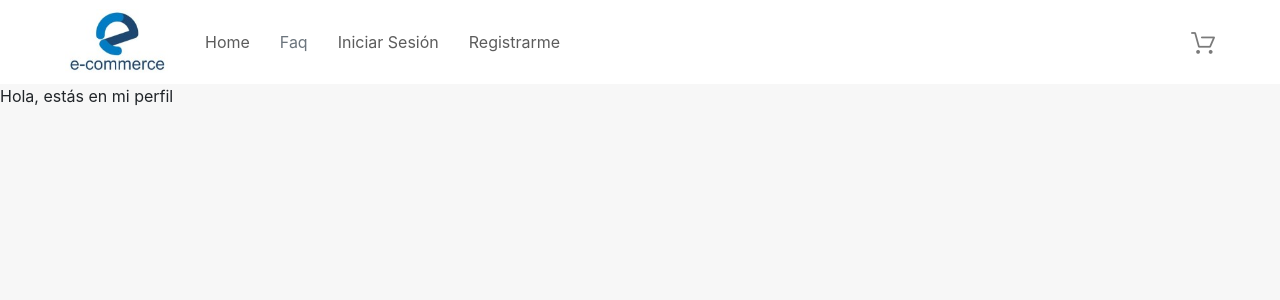
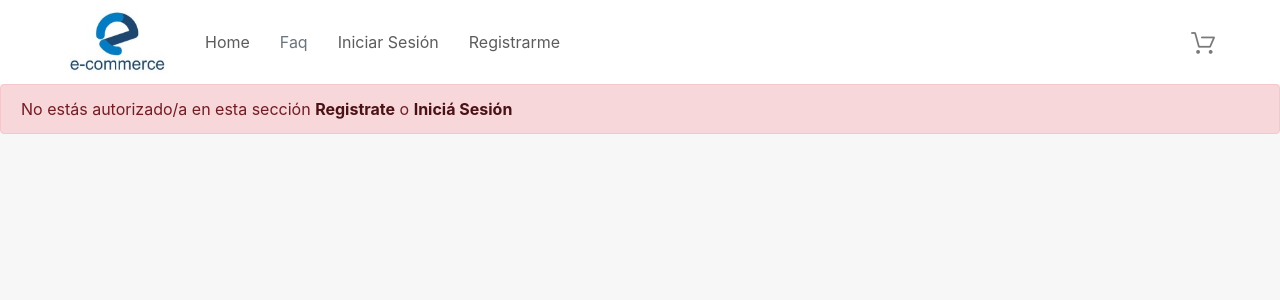
Before and after one commit to Nelhagui/Ecommerce-OOP, a PHP site: page /perfil.php in a window 1280 px wide. Shown: the top 300 px of the page. Run offline with PHP 8.4, Linux system fonts and the light colour scheme.

Commit message:
agregué condiciones para negar acceso según session

```diff
--- a/perfil.php
+++ b/perfil.php
@@ -4,6 +4,7 @@ include 'loader.php'; // ESTE ARCHIVO CONTIENE LOS INCLUEDES DE LAS CLASES
 
 include 'helpers.php'; // ACÁ HAY FUNCIONES COMO EL ODL()
 ?>
+
 <!DOCTYPE html>
 <html lang="en">
 <?php include 'head.php'?>
@@ -11,6 +12,14 @@ include 'helpers.php'; // ACÁ HAY FUNCIONES COMO EL ODL()
 </head>
 <body>
     <?php include_once('navbar.php'); ?>
-    <?php echo "Hola, estás en mi perfil" ?>
+
+    <?php if(!$auth->check()):?>
+            <div class="alert alert-danger" role="alert">
+                No estás autorizado/a en esta sección <a href="registro.php" class="alert-link">Registrate</a> o <a href="sesion.php" class="alert-link">Iniciá Sesión</a>
+            </div>
+    <?php else: ?>
+            <?php echo "Hola, estás en mi perfil" ?>
+    <?php endif; ?>
+
 </body>
 </html>
```
